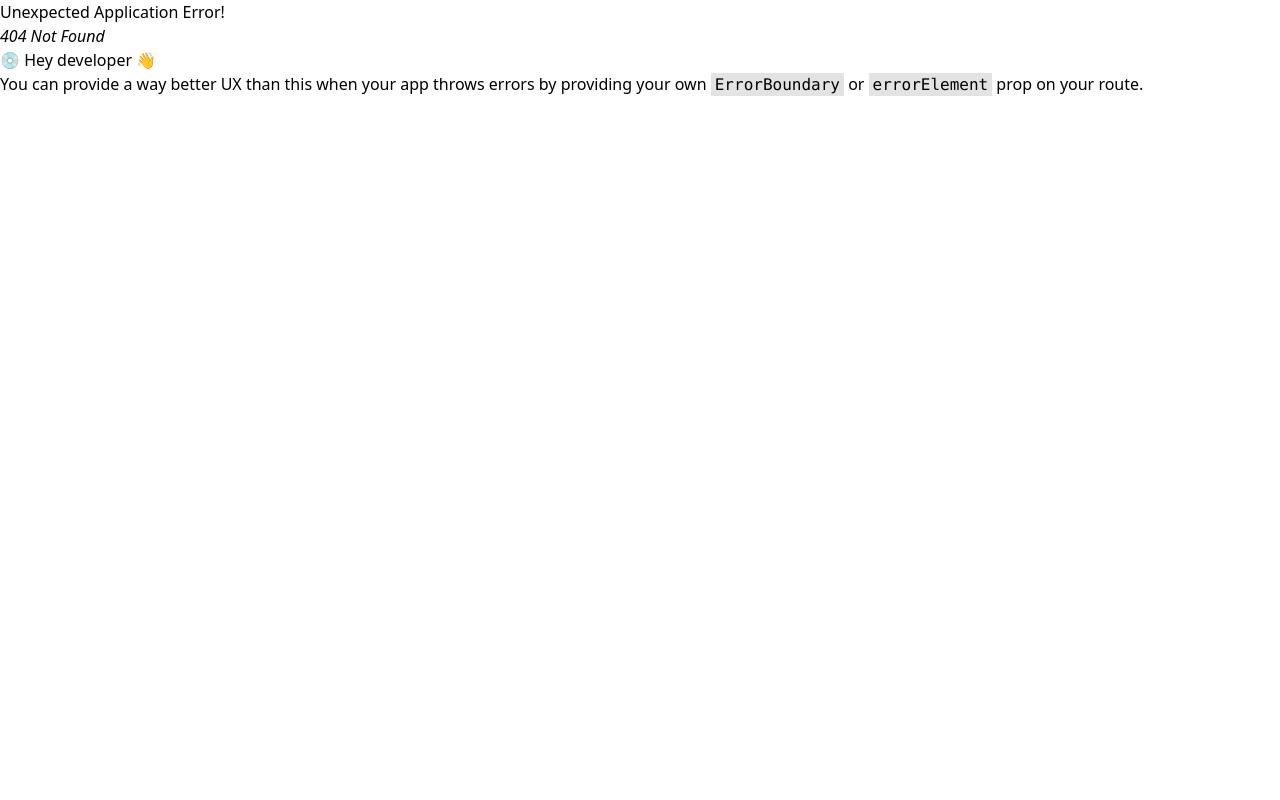
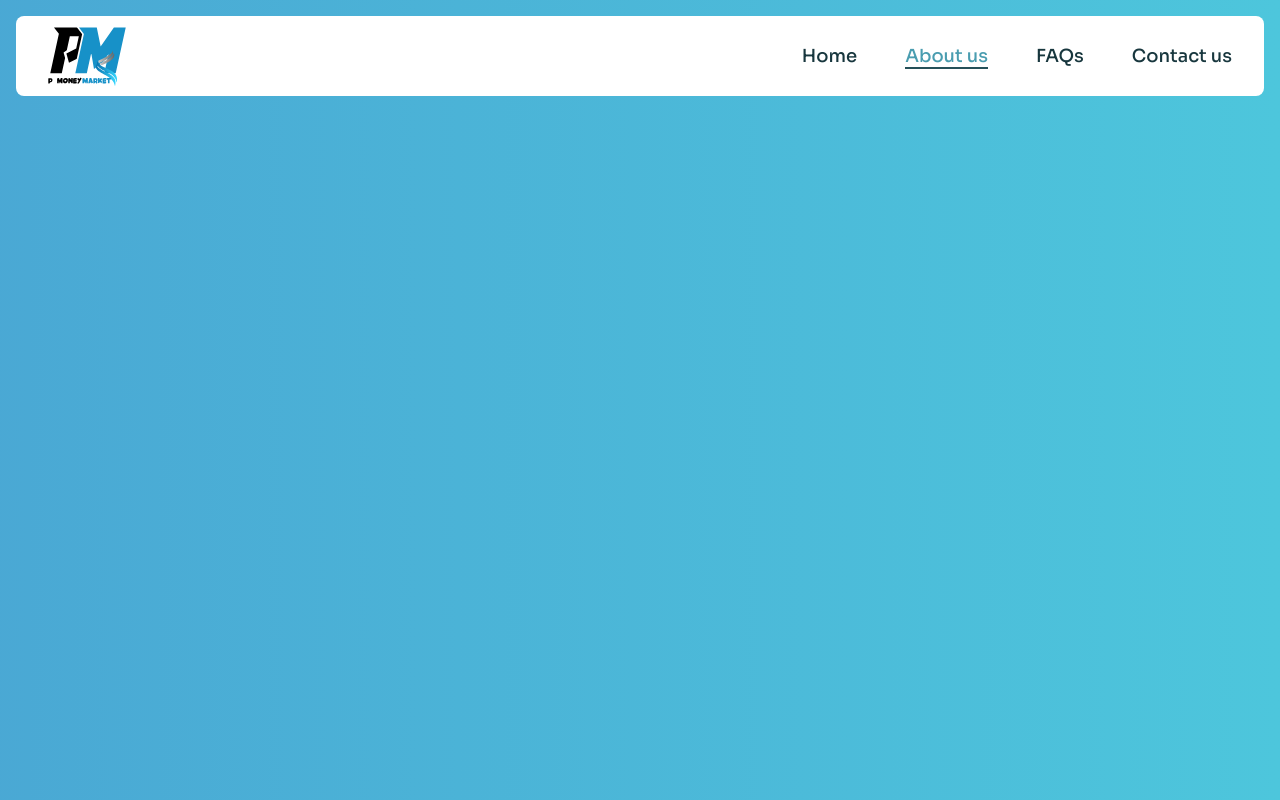
Before and after one commit to Abiola-Sodiq/pmoneymarket, a React (Vite) app: page /about-us in a window 1280 px wide. Before the commit this address had no page. Built offline with nearby package versions, Linux system fonts and the light colour scheme.

Commit message:
all page routes

```diff
--- a/src/Route/dynamicImport.ts
+++ b/src/Route/dynamicImport.ts
@@ -1,3 +1,6 @@
 import Home from "../views/Home/Home";
+import AboutUs from "../views/AboutUs/AboutUs";
+import Faqs from "../views/Faqs/Faqs";
+import ContactUs from "../views/ContactUs/ContactUs"
 
-export { Home };
+export { Home, AboutUs, Faqs,ContactUs };
--- a/src/components/Navbar.tsx
+++ b/src/components/Navbar.tsx
@@ -3,17 +3,11 @@ import openMenu from "../assets/icons/menu.svg";
 import closeMenu from "../assets/icons/Close.svg";
 import { useState } from "react";
 import { Link, useLocation } from "react-router-dom";
+import { routePath } from "../utils/helper";
 
 const Navbar = () => {
   const location = useLocation();
   const [menuOpen, setMenuOpen] = useState(false);
-  const scrollToElement = (id: string) => {
-    // Prevent the default anchor link behavior
-    const element = document.getElementById(id);
-    if (element) {
-      element.scrollIntoView({ behavior: "smooth", block: "start" });
-    }
-  };
 
   const isActive = (path: string) => {
     return location.pathname === path;
@@ -21,7 +15,7 @@ const Navbar = () => {
 
   return (
     <div className="rounded-[8px] bg-[#FFFFFF] px-4 md:px-8 w-full flex items-center justify-between">
-      <img src={logo} alt="logo" className="md:w-20 md:h-20 h-10 w-10" />
+      <img src={logo} alt="logo" className="w-10 h-10 md:w-20 md:h-20" />
       <button className="md:hidden" onClick={() => setMenuOpen(!menuOpen)}>
         {menuOpen ? (
           <img src={closeMenu} alt="Close" className="w-8 h-8" />
@@ -38,11 +32,7 @@ const Navbar = () => {
       >
         <li>
           <Link
-            to="/"
-            onClick={(e) => {
-              e.preventDefault();
-              scrollToElement("home");
-            }}
+            to={routePath.HOME}
             className={`font-sora md:text-lg text-sm font-medium text-[#18373e] ${
               isActive("/")
                 ? "text-[#4a9db0] border-b-2 border-b-[#255059]"
@@ -55,13 +45,9 @@ const Navbar = () => {
 
         <li>
           <Link
-            to="/"
-            onClick={(e) => {
-              e.preventDefault();
-              scrollToElement("about");
-            }}
+            to={routePath.ABOUT_US}
             className={`font-sora text-sm md:text-lg font-medium text-[#18373e] ${
-              isActive("/faqs")
+              isActive("/about-us")
                 ? "text-[#4a9db0] border-b-2 border-b-[#255059]"
                 : ""
             }`}
@@ -71,11 +57,7 @@ const Navbar = () => {
         </li>
         <li>
           <Link
-            to="/"
-            onClick={(e) => {
-              e.preventDefault();
-              scrollToElement("faqs");
-            }}
+            to={routePath.FAQS}
             className={`font-sora text-sm md:text-lg font-medium text-[#18373e] ${
               isActive("/faqs")
                 ? "text-[#4a9db0] border-b-2 border-b-[#255059]"
@@ -87,13 +69,9 @@ const Navbar = () => {
         </li>
         <li>
           <Link
-            to="/"
-            onClick={(e) => {
-              e.preventDefault();
-              scrollToElement("contact-us");
-            }}
+            to={routePath.CONTACT_US}
             className={`font-sora text-sm md:text-lg font-medium text-[#18373e] ${
-              isActive("/faqs")
+              isActive("/contact-us")
                 ? "text-[#4a9db0] border-b-2 border-b-[#255059]"
                 : ""
             }`}
--- a/src/utils/helper.ts
+++ b/src/utils/helper.ts
@@ -2,6 +2,9 @@ import { FormProps } from "antd";
 
 export const routePath = {
   HOME: "/",
+  ABOUT_US: "/about-us",
+  FAQS: "/faqs",
+  CONTACT_US:"/contact-us"
 };
 
 export const formConfig: FormProps = {
--- /dev/null
+++ b/src/views/AboutUs/AboutUs.tsx
@@ -0,0 +1,16 @@
+import Navbar from "../../components/Navbar";
+
+const AboutUs = () => {
+  return (
+    <div className=" bg-gradient-to-r from-[#1790c8c7] to-[#4dc6dc] h-[100svh] w-full p-4">
+      <Navbar />
+      <div className="flex items-center justify-center h-[80svh]">
+        <div className="">
+
+        </div>
+      </div>
+    </div>
+  );
+};
+
+export default AboutUs;
--- /dev/null
+++ b/src/views/ContactUs/ContactUs.tsx
@@ -0,0 +1,11 @@
+import Navbar from "../../components/Navbar";
+
+const ContactUs = () => {
+  return (
+    <div className=" bg-gradient-to-r from-[#1790c8c7] to-[#4dc6dc] h-[100svh] w-full p-4">
+      <Navbar />
+    </div>
+  );
+};
+
+export default ContactUs;
--- /dev/null
+++ b/src/views/Faqs/Faqs.tsx
@@ -0,0 +1,11 @@
+import Navbar from "../../components/Navbar";
+
+const Faqs = () => {
+  return (
+    <div className=" bg-gradient-to-r from-[#1790c8c7] to-[#4dc6dc] h-[100svh] w-full p-4">
+      <Navbar />
+    </div>
+  );
+}
+
+export default Faqs
```
Also changed, not shown: src/Route/router.tsx (+13 -2 lines).
